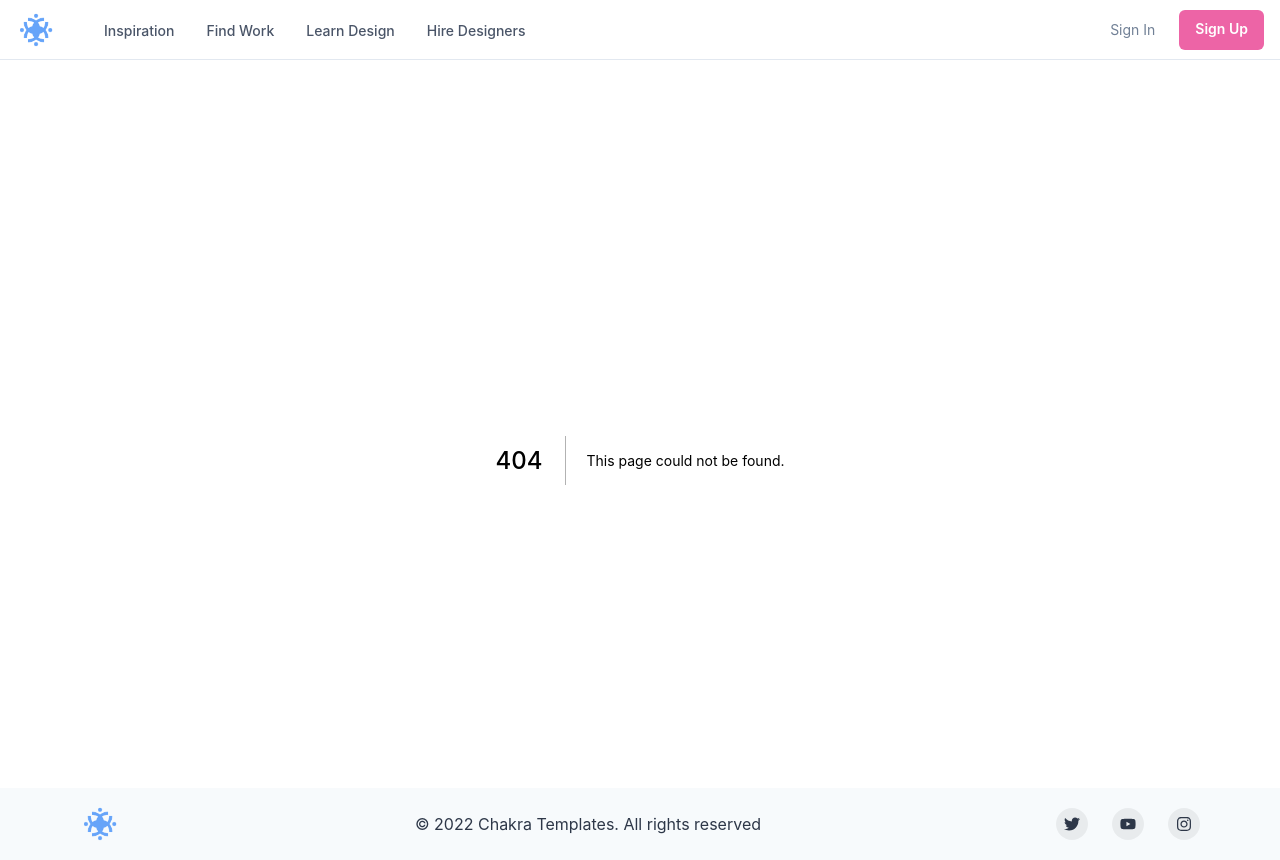
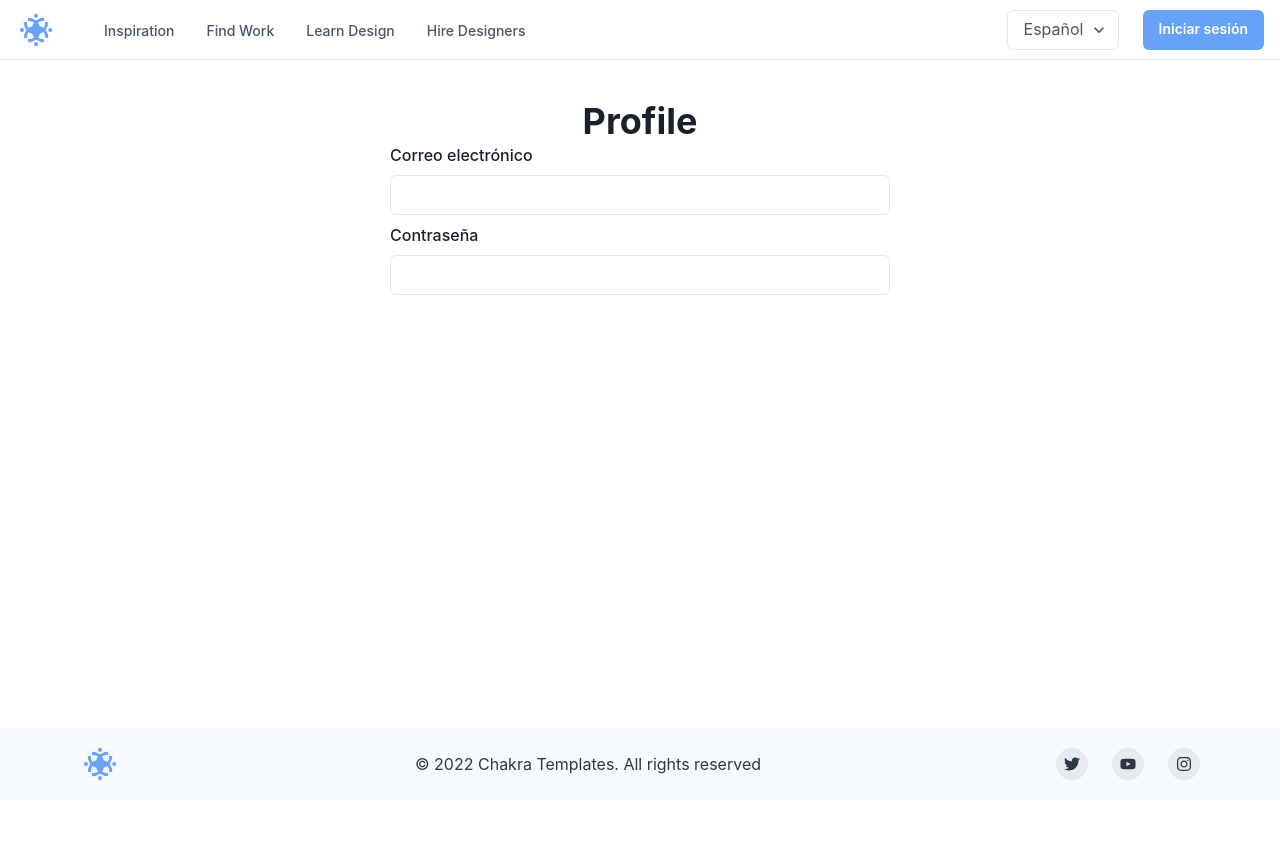
Before and after one commit to UNA-GLOBALES-G04/frontend-app, a Next.js app: page /profile in a window 1280 px wide. Before the commit this address had no page. After the commit the page ends 800 px from the top, so only its background shows below. Built offline with nearby package versions, Linux system fonts and the light colour scheme.

Commit message:
create edit profile

```diff
--- /dev/null
+++ b/pages/profile/index.js
@@ -0,0 +1,84 @@
+//import flex from chakra-ui
+import { Flex, Box, Center, Heading } from "@chakra-ui/react";
+import { useFormik } from "formik";
+import * as Yup from "yup";
+
+import { useTranslation } from "../../src/shared/hooks";
+import { FormControl } from "../../src/shared/components";
+
+const InpustData = [
+  {
+    key: 'email',
+    name: 'email',
+    type: 'email',
+    herlperText: 'esto es una ayudita',
+  },
+  {
+    key: 'password',
+    name: 'password',
+    type: 'password',
+    herlperText: 'esto es una ayudita',
+  },
+];
+
+const Profile = () => {
+
+  const { language, t, switchLanguage} = useTranslation();
+
+  const initialValues = {
+    email: "",
+    password: "",
+  };
+
+  const validationSchema = Yup.object().shape({
+    email: Yup.string().email().required(t('global.error.required')),
+    password: Yup.string().required(t('global.error.required')),
+  });
+
+  const onSubmit = (event) => {
+    event.preventDefault();
+    const data = new FormData(event.currentTarget);
+    console.log({
+      email: data.get("email"),
+      password: data.get("password"),
+    });
+  };
+
+  const formikProps = useFormik({
+    onSubmit,
+    validationSchema,
+    initialValues,
+    enableReinitialize: true,
+  });
+  const {
+    values,
+    errors,
+    touched,
+    handleChange,
+    handleBlur,
+  } = formikProps;
+
+  return (
+    <Flex m='40px 32px' direction='column' alignItems='center'>
+        <Heading as='h1' textAlign='center' w={'100%'}>
+            Profile
+        </Heading>
+        <Flex direction='column' w='500px' >
+        {InpustData.map((input, index) => (
+        <FormControl
+          key={`${input.key}-${index}`}
+          name={input.name}
+          label={t(`login.${input.name}`)}
+          value={values?.[input.key]}
+          error={errors?.[input.key]}
+          touched={touched?.[input.key]}
+          onChange={handleChange}
+          onBlur={handleBlur}
+          type={input.type}
+        />))}
+        </Flex>
+    </Flex>
+  );
+}
+
+export default Profile;
--- a/src/modules/navbar/index.js
+++ b/src/modules/navbar/index.js
@@ -7,7 +7,8 @@ import {
   Collapse,
   useColorModeValue,
   useDisclosure,
-  Image
+  Image,
+  Select
 } from '@chakra-ui/react';
 import {
   HamburgerIcon,
@@ -21,9 +22,13 @@ import {
 
 import { useRouter } from "next/router";
 
+import {useTranslation} from '../../shared/hooks';
+
 export default function Navbar() {
   const { isOpen, onToggle } = useDisclosure();
   const router = useRouter();
+
+  const { language, t, switchLanguage} = useTranslation();
 
   if(router.pathname === "/sign-up" || router.pathname === "/sign-in"){
     return <></>;
@@ -73,25 +78,26 @@ export default function Navbar() {
           justify={'flex-end'}
           direction={'row'}
           spacing={6}>
-          <Button
-            as={'a'}
-            fontSize={'sm'}
-            fontWeight={400}
-            variant={'link'}
-            href={'#'}>
-            Sign In
-          </Button>
+          <Select
+            width={112}
+            onChange={(e) => switchLanguage(`${e.target.value}`, false)}
+            value={language}>
+            <option value="language" disabled>{t(`global.language.${language}`)}</option>
+            <option value="en">{t('global.language.en')}</option>
+            <option value="es">{t('global.language.es')}</option>
+          </Select>
           <Button
             display={{ base: 'none', md: 'inline-flex' }}
             fontSize={'sm'}
             fontWeight={600}
             color={'white'}
-            bg={'pink.400'}
-            href={'#'}
+            bg={'#66a3f8'}
+            as={'a'}
+            href={'/sign-in'}
             _hover={{
-              bg: 'pink.300',
+              bg: '#326AB8',
             }}>
-            Sign Up
+            {t('navBar.loginButton')}
           </Button>
         </Stack>
       </Flex>
--- a/src/shared/languages/en.language.js
+++ b/src/shared/languages/en.language.js
@@ -39,9 +39,17 @@ const EnglishDictionary = {
       notSpacesAndSpecialCharacters:
         "Not white spaces and special character supported",
     },
-    navBar: {
-      loginButton: "Login",
-    },
+  },
+  login: {
+    title: "Login",
+    email: "Email",
+    password: "Password",
+    submitButton: "Login",
+    forgotPassword: "Forgot your password?",
+    signUp: "Don't have an account? Sign up",
+  },
+  navBar: {
+    loginButton: "Login",
   },
 };
 
--- a/src/shared/languages/es.language.js
+++ b/src/shared/languages/es.language.js
@@ -39,9 +39,17 @@ const SpanishDictionary = {
       notSpacesAndSpecialCharacters:
         "No se permite espacios ni caracteres especiales",
     },
-    navBar: {
-      loginButton: "Iniciar sesión",
-    },
+  },
+  login: {
+    title: "Iniciar sesión",
+    email: "Correo electrónico",
+    password: "Contraseña",
+    submitButton: "Iniciar sesión",
+    forgotPassword: "¿Olvidaste tu contraseña?",
+    signUp: "¿No tienes una cuenta? Regístrate",
+  },
+  navBar: {
+    loginButton: "Iniciar sesión",
   },
 };
 
```
Also changed, not shown: pages/sign-in/index.js (+9 -19 lines), src/modules/profile/index.js (added).
